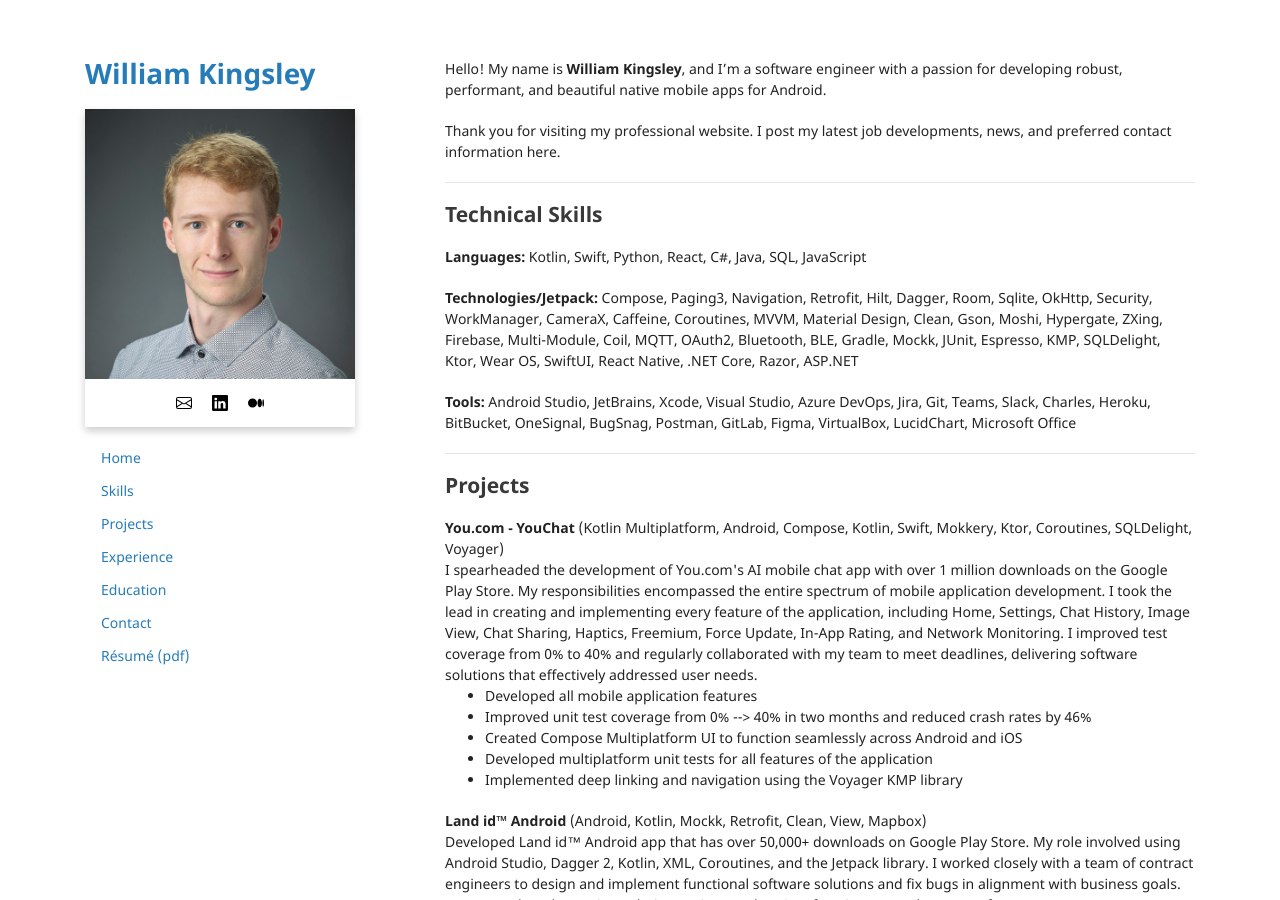
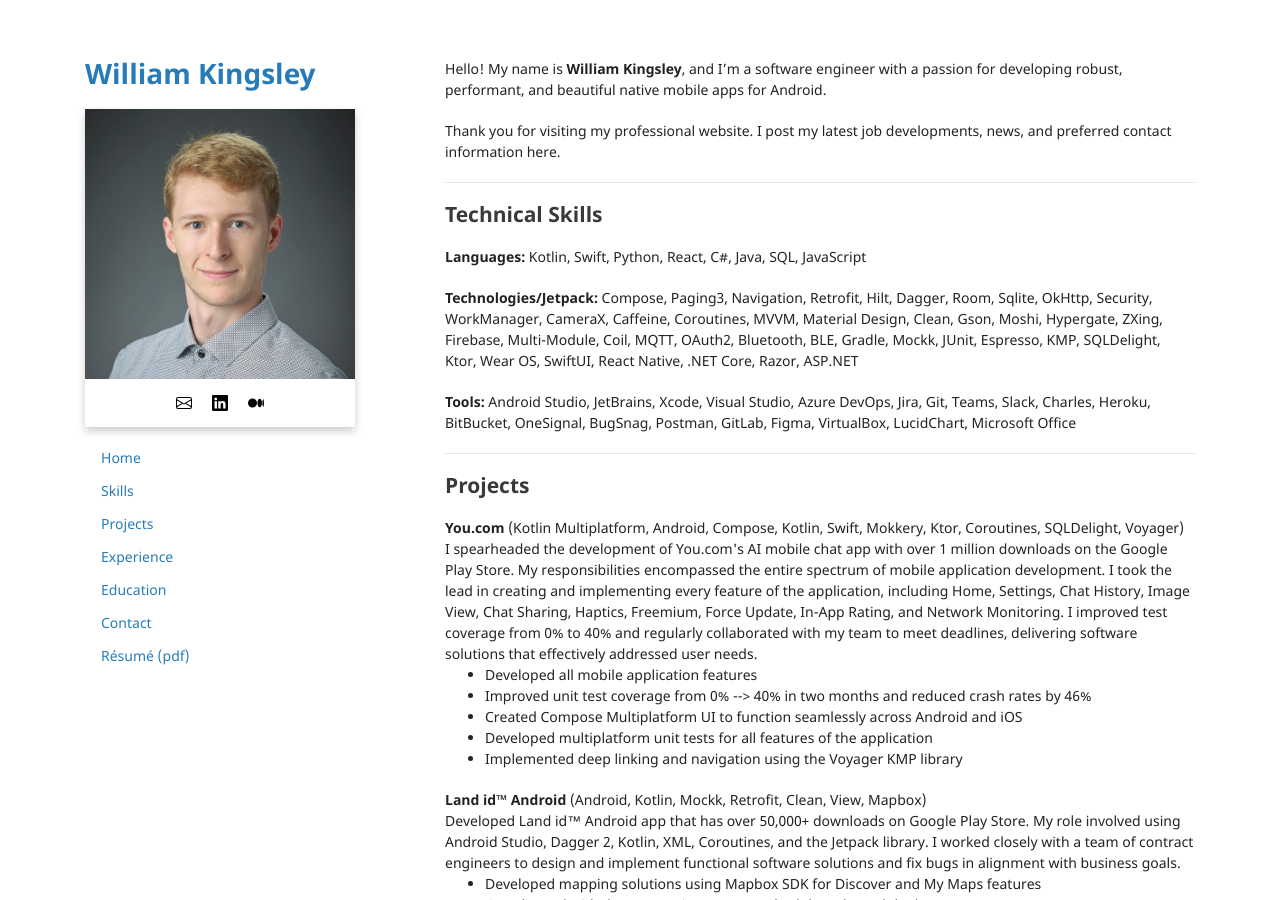
Before and after one commit to data-programmer/data-programmer.github.io, a Jekyll site: the page built from index.md, in a window 1280 px wide and 900 px high. Built offline with Jekyll 4.4.1, drawn with Linux system fonts in a browser that asks for light colours.

Commit message:
Removing text

```diff
--- a/_data/projects.yml
+++ b/_data/projects.yml
@@ -1,4 +1,4 @@
-- title: "You.com - YouChat"
+- title: "You.com"
   employer: "You.com"
   tech: "(Kotlin Multiplatform, Android, Compose, Kotlin, Swift, Mokkery, Ktor, Coroutines, SQLDelight, Voyager)"
   desc: "I spearheaded the development of You.com's AI mobile chat app with over 1 million downloads on the Google Play Store. My responsibilities encompassed the entire spectrum of mobile application development. I took the lead in creating and implementing every feature of the application, including Home, Settings, Chat History, Image View, Chat Sharing, Haptics, Freemium, Force Update, In-App Rating, and Network Monitoring. I improved test coverage from 0% to 40% and regularly collaborated with my team to meet deadlines, delivering software solutions that effectively addressed user needs."
```
